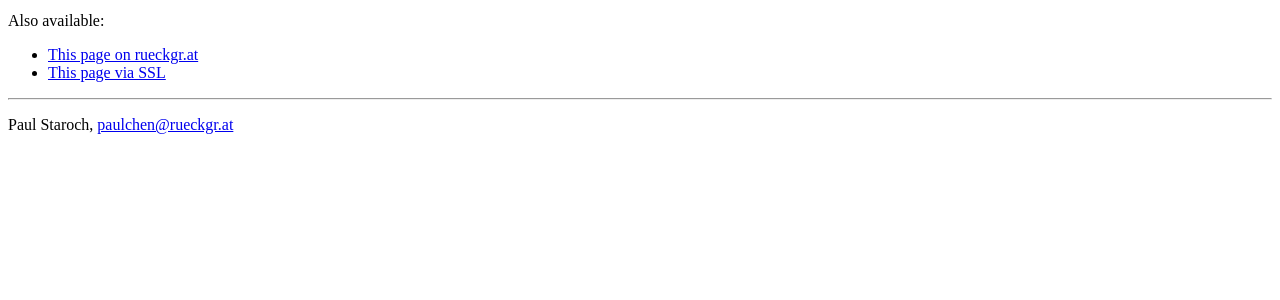
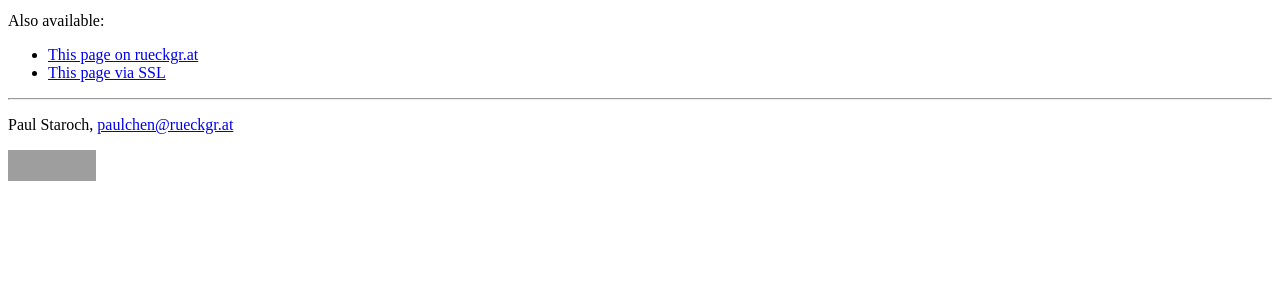
Before and after one commit to paulchen/rueckgr.at, a PHP site: page / in a window 1280 px wide. Shown: the part 314-614 px from the top of the page. Run offline with PHP 8.4, Linux system fonts and the light colour scheme; grey boxes are pictures that could not be loaded.

Commit message:
XHTML validity
git-svn-id: https://svn.rueckgr.at/private/rueckgr.at/trunk@2139 95840bc9-f7e0-4b9f-abbd-54bb5795df2f

```diff
--- a/index.php
+++ b/index.php
@@ -9,12 +9,14 @@ $hostname = $_SERVER['HTTP_HOST'];
 <html xmlns="http://www.w3.org/1999/xhtml">
 	<head>
 		<meta http-equiv="Content-Type" content="application/xhtml; charset=UTF-8" />
+		<title><?php echo $IDN->decode($hostname) ?></title>
 	</head>
 	<body>
 		<h1><?php echo $IDN->decode($hostname) ?></h1>
 		<p>Welcome to <?php echo $IDN->decode($hostname) ?>!</p>
 		<p>
 			Pages/services hosted on this server:
+		</p>
 		<ul>
 			<li><a href="//jabber.rueckgr.at">jabber.rueckgr.at</a> &ndash; a Jabber server free to use for everyone</li>
 			<li>tor.rueckgr.at &ndash; a Tor (non-exit) relay</li>
@@ -27,9 +29,9 @@ $hostname = $_SERVER['HTTP_HOST'];
 			<li><a href="/cb">rueckgr.at/cb</a> &ndash; a complete archive of the ChatBox at <a href="http://www.informatik-forum.at">informatik-forum.at</a> (not publicly accessible; send a mail to the address specified in the footer if you desire access)</li>
 			<!-- <li><a href="//staroch.name">staroch.name</a> &ndash; Personal page of the server operator</li> -->
 		</ul>
-		</p>
 		<p>
 			Also available:
+		</p>
 		<ul>
 			<li>
 				<?php if($hostname == 'rueckgr.at'): ?>
@@ -46,8 +48,8 @@ $hostname = $_SERVER['HTTP_HOST'];
 				<?php endif; ?>
 			</li>
 		</ul>
-		</p>
 		<hr />
 		<p>Paul Staroch, <a href="mailto:paulchen@rueckgr.at">paulchen@rueckgr.at</a></p>
+		<p><a href="http://validator.w3.org/check?uri=referer"><img src="valid-xhtml11.png" alt="Valid XHTML 1.1" height="31" width="88" /></a></p>
 	</body>
 </html>
```
Lines whose indentation alone changed are shown as unchanged.
